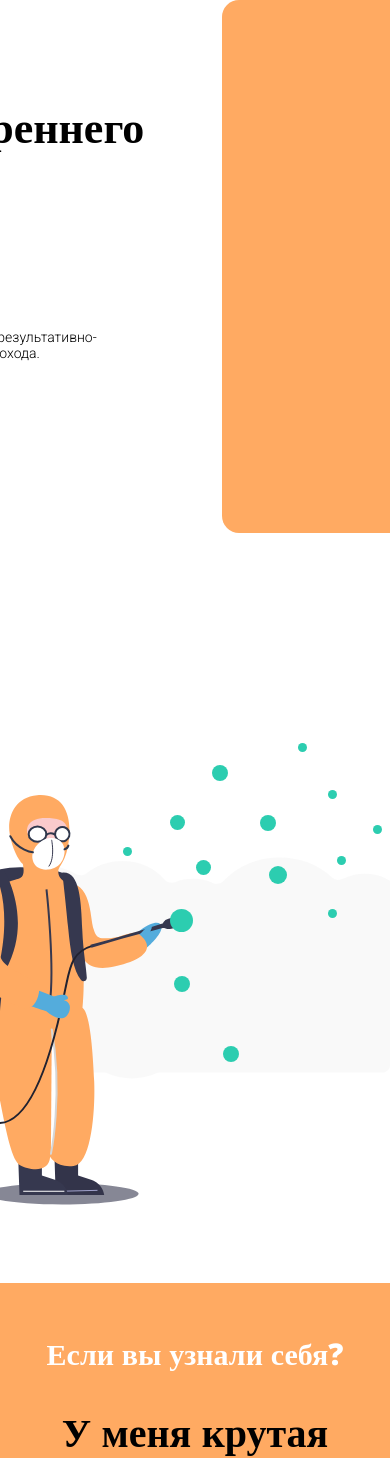
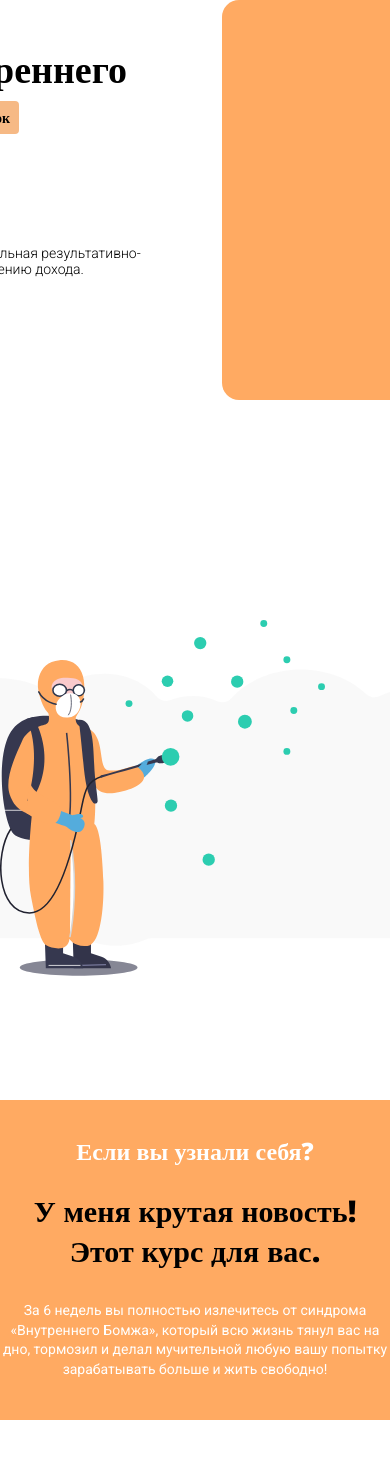
Before and after one commit to tatia-kom/Sorvette, a PHP site: page / in a window 390 px wide; the page is wider, and only the part inside the window is pictured. Shown: the part 88-1546 px from the top of that part. Run offline with PHP 8.4, Linux system fonts and the light colour scheme.

Commit message:
feat: responsive for 992-1199

```diff
--- a/scss/components/_format.scss
+++ b/scss/components/_format.scss
@@ -7,6 +7,10 @@
   &__item {
     max-width: 240px;
     margin: 38px 71px 0;
+
+    @media (max-width: $md) {
+      margin: 38px 40px 0;
+    }
   }
 
   &__text {
--- a/scss/components/_get.scss
+++ b/scss/components/_get.scss
@@ -36,6 +36,10 @@
       width: 470px;
     }
 
+    @media (max-width: $md) {
+      width: 350px;
+    }
+
     img {
       display: block;
       margin: 0 auto;
@@ -52,6 +56,10 @@
 
     @media (max-width: $lg) {
       width: 570px;
+    }
+
+    @media (max-width: $md) {
+      width: 450px;
     }
 
     &--hidden {
--- a/scss/components/_gift.scss
+++ b/scss/components/_gift.scss
@@ -9,6 +9,11 @@
     padding-bottom: 350px;
   }
 
+  @media (max-width: $md) {
+    padding-top: 40px;
+    padding-bottom: 300px;
+  }
+
   &__title {
     font-weight: bold;
     font-size: 25px;
@@ -16,6 +21,12 @@
     text-align: center;
     max-width: 920px;
     margin: 0 auto;
+
+    @media (max-width: $md) {
+      font-size: 18px;
+      line-height: 28px;
+      max-width: 650px;
+    }
   }
 
   &__flex {
@@ -26,6 +37,10 @@
   &__item {
     max-width: 306px;
     margin: 64px 58px 0;
+
+    @media (max-width: $md) {
+      margin: 40px 30px 0;
+    }
   }
 
   &__num {
@@ -34,6 +49,10 @@
     line-height: 141.69%;
     text-align: center;
     color: $orange;
+
+    @media (max-width: $md) {
+      font-size: 55px;
+    }
   }
 
   &__name {
@@ -41,6 +60,10 @@
     font-size: 25px;
     line-height: 34px;
     text-align: center;
+
+    @media (max-width: $md) {
+      font-size: 20px;
+    }
   }
 
   &__text {
--- a/scss/components/_header.scss
+++ b/scss/components/_header.scss
@@ -12,6 +12,10 @@
 
   @media (max-width: $lg) {
     max-width: 1200px;
+  }
+
+  @media (max-width: $md) {
+    max-width: 992px;
   }
 
   &__logo {
--- a/scss/components/_money.scss
+++ b/scss/components/_money.scss
@@ -10,11 +10,19 @@
 
   .title {
     margin: 31px 0 40px;
+
+    @media (max-width: $md) {
+      margin: 20px 0 30px;
+    }
   }
 
   &--orange {
     background: $orange;
     padding: 50px 0 60px;
+
+    @media (max-width: $md) {
+      padding: 30px 0 40px;
+    }
 
     .money__text {
       color: white!important;
@@ -37,6 +45,10 @@
       @media (max-width: $lg) {
         width: 350px;
       }
+
+      @media (max-width: $md) {
+        width: 250px;
+      }
     }
 
     &--right {
@@ -44,6 +56,11 @@
       top: -53px;
       left: 50%;
       transform: translateX(336px);
+
+      @media (max-width: $md) {
+        width: 200px;
+        transform: translateX(300px);
+      }
     }
 
     &--right2 {
@@ -59,6 +76,10 @@
         top: auto;
         bottom: 0;
       }
+
+      @media (max-width: $md) {
+        bottom: -40px;
+      }
     }
 
     &--right3 {
@@ -66,6 +87,12 @@
       bottom: -117px;
       left: 50%;
       transform: translateX(336px + 109px);
+
+      @media (max-width: $md) {
+        transform: translateX(336px + 40px);
+        width: 120px;
+        bottom: -80px;
+      }
     }
 
 
@@ -74,6 +101,11 @@
       top: -10px;
       right: 50%;
       transform: translateX(-438px);
+
+      @media (max-width: $md) {
+        width: 200px;
+        transform: translateX(-360px);
+      }
     }
 
     &--right4 {
@@ -86,6 +118,10 @@
         width: 200px;
         transform: translateX(350px);
         top: -30px;
+      }
+
+      @media (max-width: $md) {
+        transform: translateX(300px);
       }
     }
 
@@ -111,11 +147,20 @@
       font-weight: 800;
       font-size: 30px;
       line-height: 41px;
+
+      @media (max-width: $md) {
+        font-size: 24px;
+      }
     }
 
     &--middle {
       font-size: 25px;
       line-height: 34px;
+
+      @media (max-width: $md) {
+        font-size: 22px;
+        max-width: 600px!important;
+      }
     }
 
     &--small {
--- a/scss/components/_pills.scss
+++ b/scss/components/_pills.scss
@@ -4,6 +4,10 @@
   display: flex;
   justify-content: center;
   align-items: center;
+
+  @media (max-width: $md) {
+    padding-top: 50px;
+  }
 
   &__img {
     width: 726px;
@@ -13,6 +17,10 @@
     @media (max-width: $lg) {
       width: 650px;
       transform: translateX(-50px);
+    }
+
+    @media (max-width: $md) {
+      width: 500px;
     }
 
     &:before {
@@ -31,6 +39,11 @@
       @media (max-width: $lg) {
         width: 448px;
         height: 448px;
+      }
+
+      @media (max-width: $md) {
+        width: 348px;
+        height: 348px;
       }
     }
 
@@ -51,6 +64,11 @@
         width: 356px;
         height: 356px;
       }
+
+      @media (max-width: $md) {
+        width: 256px;
+        height: 256px;
+      }
     }
 
     &--hidden {
@@ -70,6 +88,10 @@
   &__content {
     width: 450px;
     transform: translateX(-60px);
+
+    @media (max-width: $md) {
+      width: 400px;
+    }
   }
 
   &__title {
--- a/scss/components/_program.scss
+++ b/scss/components/_program.scss
@@ -11,6 +11,11 @@
 
   @media (max-width: $lg) {
     max-width: 1000px;
+  }
+
+  @media (max-width: $md) {
+    max-width: 912px;
+    margin-top: 30px;
   }
 
   &__slide {
@@ -35,6 +40,14 @@
     font-size: 0;
     cursor: pointer;
 
+    @media (max-width: $md) {
+      top: 100%;
+      transform: translateY(10px);
+      width: 50px;
+      height: 50px;
+      z-index: 100;
+    }
+
     &:hover {
       background: #FF5757;
     }
@@ -56,10 +69,20 @@
     &.slick-prev {
       z-index: 100;
       right: 100%;
+
+      @media (max-width: $md) {
+        right: auto;
+        left: 20px;
+      }
     }
 
     &.slick-next {
       left: 100%;
+
+      @media (max-width: $md) {
+        left: auto;
+        right: 20px;
+      }
 
       &:before {
         transform: scale(-1, 1);
@@ -76,6 +99,10 @@
     justify-content: center;
     position: absolute;
     top: calc(100% + 11px);
+
+    @media (max-width: $md) {
+      top: calc(100% + 30px);
+    }
 
     li {
       outline: none;
@@ -108,11 +135,19 @@
   padding: 40px 100px 50px 60px;
   outline: none;
 
+  @media (max-width: $md) {
+    padding: 40px;
+  }
+
   &__title {
     font-family: $titleFont;
     font-weight: 800;
     font-size: 35px;
     line-height: 48px;
+
+    @media (max-width: $md) {
+      font-size: 24px;
+    }
   }
 }
 
@@ -121,6 +156,10 @@
   padding: 0;
   list-style: none;
   column-count: 2;
+
+  @media (max-width: $md) {
+    margin-left: 0;
+  }
 
   li {
     font-size: 16px;
--- a/scss/components/_reviews.scss
+++ b/scss/components/_reviews.scss
@@ -17,6 +17,10 @@
     max-width: 1000px;
   }
 
+  @media (max-width: $md) {
+    max-width: 912px;
+  }
+
   &__slide {
     outline: none;
   }
@@ -33,6 +37,14 @@
     color: transparent;
     font-size: 0;
     cursor: pointer;
+
+    @media (max-width: $md) {
+      top: 100%;
+      transform: translateY(40px);
+      width: 50px;
+      height: 50px;
+      z-index: 100;
+    }
 
     &:hover {
       background: #FF5757;
@@ -55,10 +67,20 @@
     &.slick-prev {
       z-index: 100;
       right: 100%;
+
+      @media (max-width: $md) {
+        right: auto;
+        left: 20px;
+      }
     }
 
     &.slick-next {
       left: 100%;
+
+      @media (max-width: $md) {
+        left: auto;
+        right: 20px;
+      }
 
       &:before {
         transform: scale(-1, 1);
@@ -76,6 +98,10 @@
   height: 482px;
   display: flex;
 
+  @media (max-width: $md) {
+    height: 440px;
+  }
+
   img {
     max-width: 100%;
     max-height: 100%;
--- a/scss/components/_speakers.scss
+++ b/scss/components/_speakers.scss
@@ -4,10 +4,18 @@
   background: rgba(179, 179, 179, 0.07);
   padding: 72px 0 96px;
   overflow-x: hidden;
+
+  @media (max-width: $md) {
+    padding: 40px 0;
+  }
 }
 
 .speaker {
   margin-top: 100px;
+
+  @media (max-width: $md) {
+    margin-top: 50px;
+  }
 
   &--reverse {
     .speaker__container {
@@ -43,6 +51,10 @@
     @media (max-width: $lg) {
       max-width: 1020px;
     }
+
+    @media (max-width: $md) {
+      max-width: 912px;
+    }
   }
 
   &__info {
@@ -57,6 +69,10 @@
 
     @media (max-width: $lg) {
       padding-left: 0;
+    }
+
+    @media (max-width: $md) {
+      width: calc(50% - 40px);
     }
 
     &:before {
@@ -79,7 +95,11 @@
     font-size: 14px;
     line-height: 141.69%;
     color: white;
-    margin: 16px 16px 0;
+    margin: 16px 16px 0 0;
+
+    @media (max-width: $md) {
+      margin-right: 0;
+    }
   }
 
   &__about {
@@ -124,6 +144,10 @@
 
   &__data {
     margin-left: 42px;
+
+    @media (max-width: $md) {
+      margin-left: 30px;
+    }
   }
 
   &__name {
--- a/scss/components/_symptom.scss
+++ b/scss/components/_symptom.scss
@@ -8,7 +8,13 @@
 
   @media (max-width: $lg) {
     height: 700px;
-    background-size: 100% 110%;
+    background-size: 125% 110%;
+  }
+
+  @media (max-width: $md) {
+    padding-top: 120px;
+    padding-bottom: 0;
+    height: 650px;
   }
 
   &__container {
@@ -19,6 +25,23 @@
 
     @media (max-width: $lg) {
       width: 1000px;
+    }
+
+    @media (max-width: $md) {
+      width: 912px;
+      transform: none;
+    }
+  }
+
+  &__img {
+    @media (max-width: $md) {
+      max-width: 325px;
+      flex-shrink: 0;
+      margin-top: 50px;
+
+      img {
+        max-width: 100%;
+      }
     }
   }
 
@@ -34,6 +57,13 @@
     @media (max-width: $lg) {
       font-size: 35px;
       width: 325px;
+    }
+
+    @media (max-width: $md) {
+      font-size: 30px;
+      line-height: 40px;
+      width: 285px;
+      transform: translate(-115px, 0);
     }
 
     &--hidden {
@@ -54,6 +84,12 @@
       width: 221px;
       height: 213px;
       background: url('../img/cloud-arrow1.svg');
+      background-size: cover;
+
+      @media (max-width: $md) {
+        width: 170px;
+        height: 164px;
+      }
     }
 
     &:after {
@@ -65,6 +101,13 @@
       width: 218px;
       height: 201px;
       background: url('../img/cloud-arrow2.svg');
+      background-size: cover;
+
+      @media (max-width: $md) {
+        width: 165px;
+        height: 150px;
+        left: 50px;
+      }
     }
   }
 
@@ -73,6 +116,7 @@
     box-shadow: 0px 4px 30px rgba(0, 0, 0, 0.03);
     border-radius: 30px;
     width: 362px;
+    height: 466px;
     flex-shrink: 0;
     padding: 38px 30px 55px 41px;
     display: flex;
@@ -80,6 +124,10 @@
 
     @media (max-width: $lg) {
       transform: translateX(-100px);
+    }
+
+    @media (max-width: $md) {
+      transform: translateX(-60px);
     }
 
     .symptom-slider {
--- a/scss/components/_tarrifs.scss
+++ b/scss/components/_tarrifs.scss
@@ -3,12 +3,20 @@
 .tarrifs {
   padding: 99px 0 65px;
   overflow: hidden;
+
+  @media (max-width: $md) {
+    padding: 40px 0;
+  }
 }
 
 .tarrifs-slider {
   margin-top: 81px;
   display: flex;
   justify-content: center;
+
+  @media (max-width: $md) {
+    margin-top: 40px;
+  }
 
   &__slide {
     outline: none;
@@ -25,6 +33,10 @@
 
   @media (max-width: $lg) {
     width: 350px;
+  }
+
+  @media (max-width: $md) {
+    width: 300px;
   }
 
   &--hidden {
--- a/scss/components/_top.scss
+++ b/scss/components/_top.scss
@@ -7,6 +7,10 @@
   display: flex;
   align-items: center;
 
+  @media (max-width: $md) {
+    height: 400px;
+  }
+
   &__content {
     width: 635px;
     margin-left: calc((100% - 1194px)/2);
@@ -14,6 +18,11 @@
     @media (max-width: $lg) {
       margin-left: calc((100% - 1000px)/2);
       width: 545px;
+    }
+
+    @media (max-width: $md) {
+      margin-left: calc((100% - 912px)/2);
+      width: 470px;
     }
   }
 
@@ -25,6 +34,11 @@
 
     @media (max-width: $lg) {
       font-size: 44px;
+    }
+
+    @media (max-width: $md) {
+      font-size: 38px;
+      line-height: 50px;
     }
   }
 
@@ -79,5 +93,9 @@
     @media (max-width: $lg) {
       right: calc((100% - 1104px)/2);
     }
+
+    @media (max-width: $md) {
+      right: calc((100% - 912px)/2);
+    }
   }
 }
--- a/scss/layout/_app.scss
+++ b/scss/layout/_app.scss
@@ -58,6 +58,11 @@ footer {
     line-height: 54px;
     text-align: center;
     font-family: $titleFont;
+
+    @media (max-width: $md) {
+        font-size: 30px;
+        line-height: 40px;
+    }
 }
 
 .button {
@@ -97,6 +102,10 @@ footer {
         margin: 60px 53px 0;
         transition: 0.5s;
 
+        @media (max-width: $md) {
+            margin: 60px 20px 0;
+        }
+
         &--hidden {
             opacity: 0;
             transform: translateY(-50px);
@@ -117,5 +126,9 @@ footer {
         font-size: 16px;
         line-height: 138.19%;
         margin-top: 32px;
+
+        @media (max-width: $md) {
+            font-size: 14px;
+        }
     }
 }
```
Also changed, not shown: css/style.min.css.
